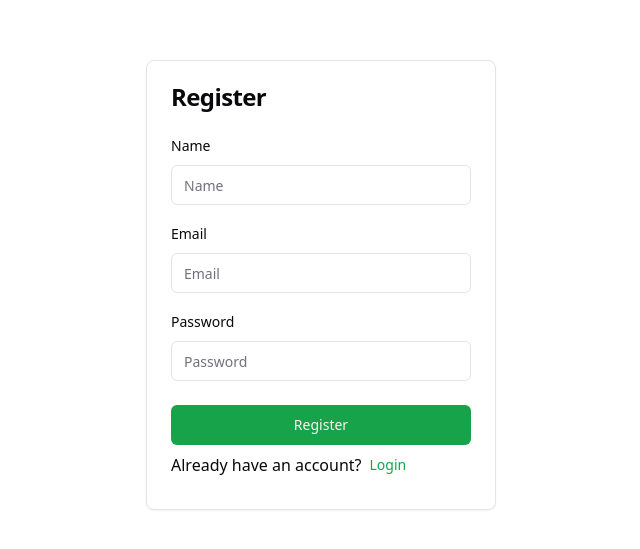
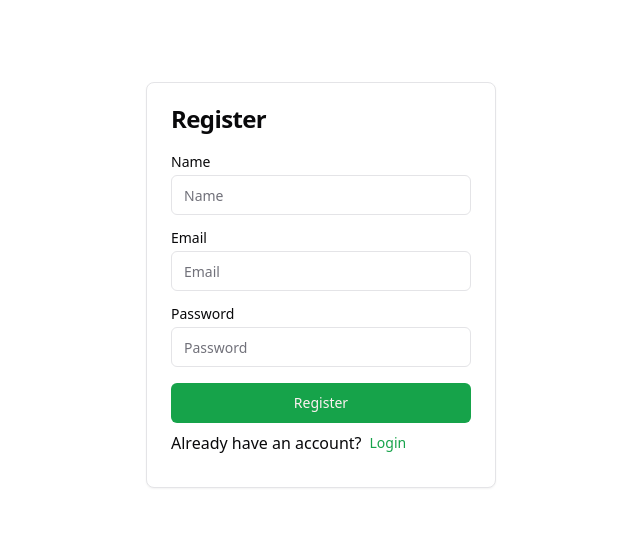
Before and after one commit to fardilalif/mern-pos, a React (Vite) app in the folder client/: page /register in a window 1280 px wide. Shown: the part 115-664 px from the top of the page, without its empty margins (319-959 px from the left). Built offline with nearby package versions, Linux system fonts and the light colour scheme.

Commit message:
refactor register, login, and add product

```diff
--- a/client/package.json
+++ b/client/package.json
@@ -10,7 +10,6 @@
     "preview": "vite preview"
   },
   "dependencies": {
-    "@hookform/resolvers": "^3.3.4",
     "@radix-ui/react-label": "^2.0.2",
     "@radix-ui/react-navigation-menu": "^1.1.4",
     "@radix-ui/react-slot": "^1.0.2",
@@ -21,14 +20,11 @@
     "lucide-react": "^0.341.0",
     "react": "^18.2.0",
     "react-dom": "^18.2.0",
-    "react-hook-form": "^7.51.0",
     "react-icons": "^5.0.1",
-    "react-pro-sidebar": "^1.1.0",
     "react-router-dom": "^6.22.2",
     "react-toastify": "^10.0.4",
     "tailwind-merge": "^2.2.1",
-    "tailwindcss-animate": "^1.0.7",
-    "zod": "^3.22.4"
+    "tailwindcss-animate": "^1.0.7"
   },
   "devDependencies": {
     "@types/react": "^18.2.56",
--- /dev/null
+++ b/client/src/components/FormField.jsx
@@ -0,0 +1,20 @@
+import { Input } from "./ui/input.jsx";
+import { Label } from "./ui/label.jsx";
+
+const FormField = ({ id, label, name, placeholder, required, type }) => {
+  return (
+    <div className="flex flex-col justify-center gap-y-1.5 w-full ">
+      <Label htmlFor={id} className="capitalize">
+        {label}
+      </Label>
+      <Input
+        type={type}
+        id={id}
+        name={name}
+        placeholder={placeholder}
+        required={required}
+      />
+    </div>
+  );
+};
+export default FormField;
--- a/client/src/components/FormFieldComp.jsx
+++ /dev/null
@@ -1,39 +0,0 @@
-import {
-  FormControl,
-  FormField,
-  FormItem,
-  FormLabel,
-} from "@/components/ui/form.jsx";
-import { Input } from "@/components/ui/input.jsx";
-
-const FormFieldComp = ({
-  form,
-  formLabel,
-  name,
-  placeholder,
-  type,
-  required,
-  ...rest
-}) => {
-  return (
-    <FormField
-      control={form.control}
-      name={name}
-      render={({ field }) => (
-        <FormItem>
-          <FormLabel className="capitalize">{formLabel || name}</FormLabel>
-          <FormControl>
-            <Input
-              type={type}
-              placeholder={placeholder}
-              required={required}
-              {...field}
-              {...rest}
-            />
-          </FormControl>
-        </FormItem>
-      )}
-    />
-  );
-};
-export default FormFieldComp;
--- a/client/src/components/index.js
+++ b/client/src/components/index.js
@@ -1,3 +1,3 @@
-export { default as FormFieldComp } from "./FormFieldComp.jsx";
+export { default as FormField } from "./FormField.jsx";
 export { default as Navbar } from "./Navbar.jsx";
 export { default as SidebarComp } from "./SidebarComp.jsx";
--- a/client/src/pages/Login.jsx
+++ b/client/src/pages/Login.jsx
@@ -6,10 +6,9 @@ import {
   CardHeader,
   CardTitle,
 } from "@/components/ui/card.jsx";
-import { Input } from "@/components/ui/input.jsx";
-import { Label } from "@/components/ui/label.jsx";
 import { Form, Link, redirect } from "react-router-dom";
 import { toast } from "react-toastify";
+import FormField from "./../components/FormField";
 import customFetch from "./../utils/customFetch";
 
 export const action = async ({ request }) => {
@@ -35,14 +34,22 @@ const Login = () => {
         </CardHeader>
         <CardContent className="pb-0">
           <Form method="POST" className="grid gap-4 items-center">
-            <div className="flex flex-col justify-center gap-y-1.5 w-full ">
-              <Label htmlFor="email">Email</Label>
-              <Input id="email" name="email" placeholder="Email" />
-            </div>
-            <div className="flex flex-col justify-center gap-y-1.5 w-full ">
-              <Label htmlFor="password">Password</Label>
-              <Input type="password" id="password" name="password" />
-            </div>
+            <FormField
+              type="email"
+              id="email"
+              name="email"
+              label="email"
+              placeholder="Email"
+              required={true}
+            />
+            <FormField
+              type="password"
+              id="password"
+              name="password"
+              label="password"
+              placeholder="Password"
+              required={true}
+            />
             <Button type="submit">Login</Button>
           </Form>
         </CardContent>
--- a/client/src/pages/Register.jsx
+++ b/client/src/pages/Register.jsx
@@ -6,11 +6,9 @@ import {
   CardHeader,
   CardTitle,
 } from "@/components/ui/card";
-import { Form } from "@/components/ui/form.jsx";
-import { useForm } from "react-hook-form";
-import { Link, Form as ReactRouterForm, redirect } from "react-router-dom";
+import { Form, Link, redirect } from "react-router-dom";
 import { toast } from "react-toastify";
-import { FormFieldComp } from "../components";
+import FormField from "./../components/FormField";
 import customFetch from "./../utils/customFetch";
 
 export const action = async ({ request }) => {
@@ -28,10 +26,6 @@ export const action = async ({ request }) => {
 };
 
 const Register = () => {
-  const form = useForm({
-    defaultValues: { name: "", email: "", password: "" },
-  });
-
   return (
     <div className="min-h-[100vh] grid place-items-center">
       <Card className="w-[350px]">
@@ -39,31 +33,31 @@ const Register = () => {
           <CardTitle>Register</CardTitle>
         </CardHeader>
         <CardContent className="pb-0">
-          <Form {...form}>
-            <ReactRouterForm method="POST" className="grid w-full gap-4">
-              <FormFieldComp
-                form={form}
+          <Form method="POST" className="grid gap-4 items-center">
+            <FormField
+              id="name"
               name="name"
               placeholder="Name"
+              label="name"
               required={true}
             />
-              <FormFieldComp
-                form={form}
+            <FormField
+              id="email"
               name="email"
               placeholder="Email"
+              label="email"
               type="email"
+              required={true}
             />
-              <FormFieldComp
-                form={form}
-                type="password"
+            <FormField
+              id="password"
               name="password"
               placeholder="Password"
+              label="password"
+              type="password"
               required={true}
             />
-              <Button type="submit" className="mt-2">
-                Register
-              </Button>
-            </ReactRouterForm>
+            <Button type="submit">Register</Button>
           </Form>
         </CardContent>
         <CardFooter>
```
Also changed, not shown: 1 other file (tests, documents, lock files or other folders). Lines whose indentation alone changed are shown as unchanged.
